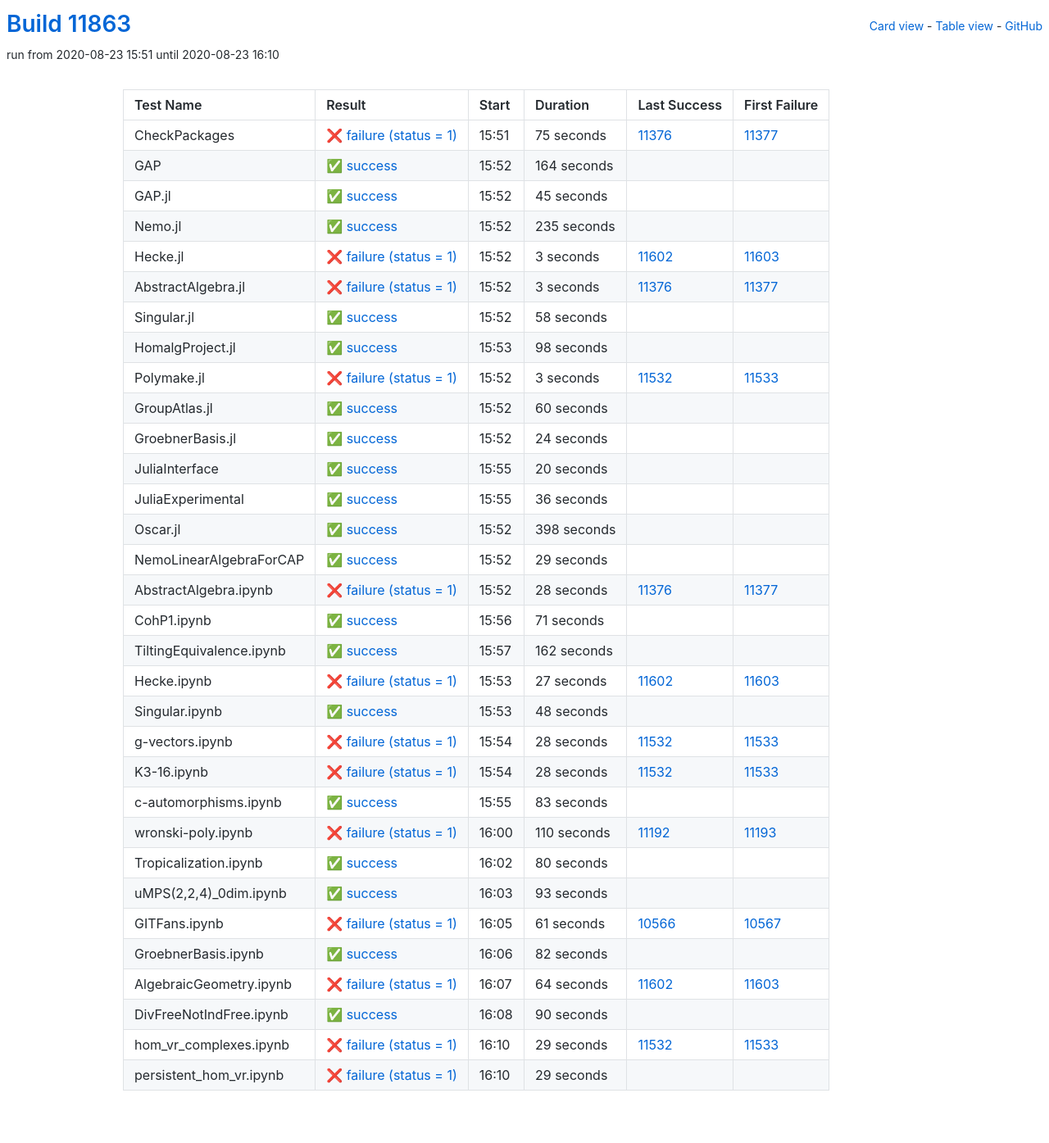
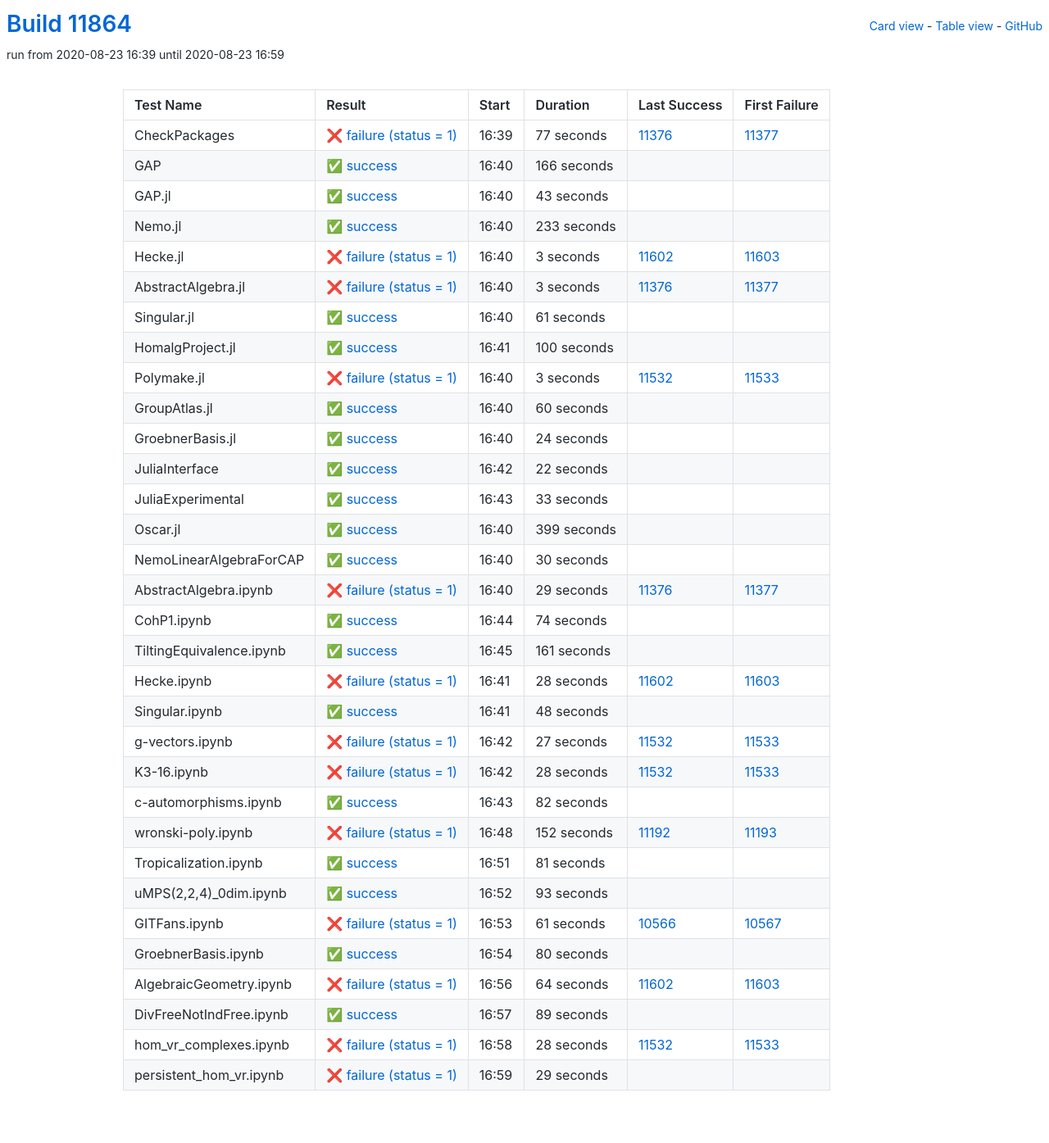
Before and after one commit to oscar-system/oscar-ci-status, a Jekyll site: the page built from table.html, in a window 1280 px wide. Shown: the whole page at 82% size. Built offline with Jekyll 4.4.1, drawn with Linux system fonts in a browser that asks for light colours.

Commit message:
Build #11864

```diff
--- a/_data/ci.yml
+++ b/_data/ci.yml
@@ -1,6 +1,6 @@
 ---
-build: 11863
-build_url: https://oscarci.mathematik.uni-kl.de/job/oscar/11863/
+build: 11864
+build_url: https://oscarci.mathematik.uni-kl.de/job/oscar/11864/
 job: oscar
 organization: oscar-system
 repo: oscar-ci-status
@@ -8,56 +8,56 @@
 tests:
 - name: CheckPackages
   id: checkpackages
-  log: https://oscarci.mathematik.uni-kl.de/job/oscar/11863/artifact/logs/build-11863/CheckPackages.log
-  start: 2020-08-23 15:51
+  log: https://oscarci.mathematik.uni-kl.de/job/oscar/11864/artifact/logs/build-11864/CheckPackages.log
+  start: 2020-08-23 16:39
   success: false
   exitcode: 1
   status: failure
-  duration: 75
+  duration: 77
   last_success: 11376
   last_success_url: https://oscarci.mathematik.uni-kl.de/job/oscar/11376/
   first_failure: 11377
   first_failure_url: https://oscarci.mathematik.uni-kl.de/job/oscar/11377/
 - name: GAP
   id: gap
-  log: https://oscarci.mathematik.uni-kl.de/job/oscar/11863/artifact/logs/build-11863/GAP.log
-  start: 2020-08-23 15:52
+  log: https://oscarci.mathematik.uni-kl.de/job/oscar/11864/artifact/logs/build-11864/GAP.log
+  start: 2020-08-23 16:40
   success: true
   exitcode: 0
   status: success
-  duration: 164
+  duration: 166
   last_success: false
   last_success_url:
   first_failure: false
   first_failure_url:
 - name: GAP.jl
   id: gap-jl
-  log: https://oscarci.mathematik.uni-kl.de/job/oscar/11863/artifact/logs/build-11863/GAP.jl.log
-  start: 2020-08-23 15:52
+  log: https://oscarci.mathematik.uni-kl.de/job/oscar/11864/artifact/logs/build-11864/GAP.jl.log
+  start: 2020-08-23 16:40
   success: true
   exitcode: 0
   status: success
-  duration: 45
+  duration: 43
   last_success: false
   last_success_url:
   first_failure: false
   first_failure_url:
 - name: Nemo.jl
   id: nemo-jl
-  log: https://oscarci.mathematik.uni-kl.de/job/oscar/11863/artifact/logs/build-11863/Nemo.jl.log
-  start: 2020-08-23 15:52
+  log: https://oscarci.mathematik.uni-kl.de/job/oscar/11864/artifact/logs/build-11864/Nemo.jl.log
+  start: 2020-08-23 16:40
   success: true
   exitcode: 0
   status: success
-  duration: 235
+  duration: 233
   last_success: false
   last_success_url:
   first_failure: false
   first_failure_url:
 - name: Hecke.jl
   id: hecke-jl
-  log: https://oscarci.mathematik.uni-kl.de/job/oscar/11863/artifact/logs/build-11863/Hecke.jl.log
-  start: 2020-08-23 15:52
+  log: https://oscarci.mathematik.uni-kl.de/job/oscar/11864/artifact/logs/build-11864/Hecke.jl.log
+  start: 2020-08-23 16:40
   success: false
   exitcode: 1
   status: failure
@@ -68,8 +68,8 @@
   first_failure_url: https://oscarci.mathematik.uni-kl.de/job/oscar/11603/
 - name: AbstractAlgebra.jl
   id: abstractalgebra-jl
-  log: https://oscarci.mathematik.uni-kl.de/job/oscar/11863/artifact/logs/build-11863/AbstractAlgebra.jl.log
-  start: 2020-08-23 15:52
+  log: https://oscarci.mathematik.uni-kl.de/job/oscar/11864/artifact/logs/build-11864/AbstractAlgebra.jl.log
+  start: 2020-08-23 16:40
   success: false
   exitcode: 1
   status: failure
@@ -80,32 +80,32 @@
   first_failure_url: https://oscarci.mathematik.uni-kl.de/job/oscar/11377/
 - name: Singular.jl
   id: singular-jl
-  log: https://oscarci.mathematik.uni-kl.de/job/oscar/11863/artifact/logs/build-11863/Singular.jl.log
-  start: 2020-08-23 15:52
+  log: https://oscarci.mathematik.uni-kl.de/job/oscar/11864/artifact/logs/build-11864/Singular.jl.log
+  start: 2020-08-23 16:40
   success: true
   exitcode: 0
   status: success
-  duration: 58
+  duration: 61
   last_success: false
   last_success_url:
   first_failure: false
   first_failure_url:
 - name: HomalgProject.jl
   id: homalgproject-jl
-  log: https://oscarci.mathematik.uni-kl.de/job/oscar/11863/artifact/logs/build-11863/HomalgProject.jl.log
-  start: 2020-08-23 15:53
+  log: https://oscarci.mathematik.uni-kl.de/job/oscar/11864/artifact/logs/build-11864/HomalgProject.jl.log
+  start: 2020-08-23 16:41
   success: true
   exitcode: 0
   status: success
-  duration: 98
+  duration: 100
   last_success: false
   last_success_url:
   first_failure: false
   first_failure_url:
 - name: Polymake.jl
   id: polymake-jl
-  log: https://oscarci.mathematik.uni-kl.de/job/oscar/11863/artifact/logs/build-11863/Polymake.jl.log
-  start: 2020-08-23 15:52
+  log: https://oscarci.mathematik.uni-kl.de/job/oscar/11864/artifact/logs/build-11864/Polymake.jl.log
+  start: 2020-08-23 16:40
   success: false
   exitcode: 1
   status: failure
@@ -116,8 +116,8 @@
   first_failure_url: https://oscarci.mathematik.uni-kl.de/job/oscar/11533/
 - name: GroupAtlas.jl
   id: groupatlas-jl
-  log: https://oscarci.mathematik.uni-kl.de/job/oscar/11863/artifact/logs/build-11863/GroupAtlas.jl.log
-  start: 2020-08-23 15:52
+  log: https://oscarci.mathematik.uni-kl.de/job/oscar/11864/artifact/logs/build-11864/GroupAtlas.jl.log
+  start: 2020-08-23 16:40
   success: true
   exitcode: 0
   status: success
@@ -128,8 +128,8 @@
   first_failure_url:
 - name: GroebnerBasis.jl
   id: groebnerbasis-jl
-  log: https://oscarci.mathematik.uni-kl.de/job/oscar/11863/artifact/logs/build-11863/GroebnerBasis.jl.log
-  start: 2020-08-23 15:52
+  log: https://oscarci.mathematik.uni-kl.de/job/oscar/11864/artifact/logs/build-11864/GroebnerBasis.jl.log
+  start: 2020-08-23 16:40
   success: true
   exitcode: 0
   status: success
@@ -140,104 +140,104 @@
   first_failure_url:
 - name: JuliaInterface
   id: juliainterface
-  log: https://oscarci.mathematik.uni-kl.de/job/oscar/11863/artifact/logs/build-11863/JuliaInterface.log
-  start: 2020-08-23 15:55
+  log: https://oscarci.mathematik.uni-kl.de/job/oscar/11864/artifact/logs/build-11864/JuliaInterface.log
+  start: 2020-08-23 16:42
   success: true
   exitcode: 0
   status: success
-  duration: 20
+  duration: 22
   last_success: false
   last_success_url:
   first_failure: false
   first_failure_url:
 - name: JuliaExperimental
   id: juliaexperimental
-  log: https://oscarci.mathematik.uni-kl.de/job/oscar/11863/artifact/logs/build-11863/JuliaExperimental.log
-  start: 2020-08-23 15:55
+  log: https://oscarci.mathematik.uni-kl.de/job/oscar/11864/artifact/logs/build-11864/JuliaExperimental.log
+  start: 2020-08-23 16:43
   success: true
   exitcode: 0
   status: success
-  duration: 36
+  duration: 33
   last_success: false
   last_success_url:
   first_failure: false
   first_failure_url:
 - name: Oscar.jl
   id: oscar-jl
-  log: https://oscarci.mathematik.uni-kl.de/job/oscar/11863/artifact/logs/build-11863/Oscar.jl.log
-  start: 2020-08-23 15:52
+  log: https://oscarci.mathematik.uni-kl.de/job/oscar/11864/artifact/logs/build-11864/Oscar.jl.log
+  start: 2020-08-23 16:40
   success: true
   exitcode: 0
   status: success
-  duration: 398
+  duration: 399
   last_success: false
   last_success_url:
   first_failure: false
   first_failure_url:
 - name: NemoLinearAlgebraForCAP
   id: nemolinearalgebraforcap
-  log: https://oscarci.mathematik.uni-kl.de/job/oscar/11863/artifact/logs/build-11863/NemoLinearAlgebraForCAP.log
-  start: 2020-08-23 15:52
+  log: https://oscarci.mathematik.uni-kl.de/job/oscar/11864/artifact/logs/build-11864/NemoLinearAlgebraForCAP.log
+  start: 2020-08-23 16:40
   success: true
   exitcode: 0
   status: success
-  duration: 29
+  duration: 30
   last_success: false
   last_success_url:
   first_failure: false
   first_failure_url:
 - name: AbstractAlgebra.ipynb
   id: abstractalgebra-ipynb
-  log: https://oscarci.mathematik.uni-kl.de/job/oscar/11863/artifact/logs/build-11863/AbstractAlgebra.ipynb.log
-  start: 2020-08-23 15:52
+  log: https://oscarci.mathematik.uni-kl.de/job/oscar/11864/artifact/logs/build-11864/AbstractAlgebra.ipynb.log
+  start: 2020-08-23 16:40
   success: false
   exitcode: 1
   status: failure
-  duration: 28
+  duration: 29
   last_success: 11376
   last_success_url: https://oscarci.mathematik.uni-kl.de/job/oscar/11376/
   first_failure: 11377
   first_failure_url: https://oscarci.mathematik.uni-kl.de/job/oscar/11377/
 - name: CohP1.ipynb
   id: cohp1-ipynb
-  log: https://oscarci.mathematik.uni-kl.de/job/oscar/11863/artifact/logs/build-11863/CohP1.ipynb.log
-  start: 2020-08-23 15:56
+  log: https://oscarci.mathematik.uni-kl.de/job/oscar/11864/artifact/logs/build-11864/CohP1.ipynb.log
+  start: 2020-08-23 16:44
   success: true
   exitcode: 0
   status: success
-  duration: 71
+  duration: 74
   last_success: false
   last_success_url:
   first_failure: false
   first_failure_url:
 - name: TiltingEquivalence.ipynb
   id: tiltingequivalence-ipynb
-  log: https://oscarci.mathematik.uni-kl.de/job/oscar/11863/artifact/logs/build-11863/TiltingEquivalence.ipynb.log
-  start: 2020-08-23 15:57
+  log: https://oscarci.mathematik.uni-kl.de/job/oscar/11864/artifact/logs/build-11864/TiltingEquivalence.ipynb.log
+  start: 2020-08-23 16:45
   success: true
   exitcode: 0
   status: success
-  duration: 162
+  duration: 161
   last_success: false
   last_success_url:
   first_failure: false
   first_failure_url:
 - name: Hecke.ipynb
   id: hecke-ipynb
-  log: https://oscarci.mathematik.uni-kl.de/job/oscar/11863/artifact/logs/build-11863/Hecke.ipynb.log
-  start: 2020-08-23 15:53
+  log: https://oscarci.mathematik.uni-kl.de/job/oscar/11864/artifact/logs/build-11864/Hecke.ipynb.log
+  start: 2020-08-23 16:41
   success: false
   exitcode: 1
   status: failure
-  duration: 27
+  duration: 28
   last_success: 11602
   last_success_url: https://oscarci.mathematik.uni-kl.de/job/oscar/11602/
   first_failure: 11603
   first_failure_url: https://oscarci.mathematik.uni-kl.de/job/oscar/11603/
 - name: Singular.ipynb
   id: singular-ipynb
-  log: https://oscarci.mathematik.uni-kl.de/job/oscar/11863/artifact/logs/build-11863/Singular.ipynb.log
-  start: 2020-08-23 15:53
+  log: https://oscarci.mathematik.uni-kl.de/job/oscar/11864/artifact/logs/build-11864/Singular.ipynb.log
+  start: 2020-08-23 16:41
   success: true
   exitcode: 0
   status: success
@@ -248,20 +248,20 @@
   first_failure_url:
 - name: g-vectors.ipynb
   id: g-vectors-ipynb
-  log: https://oscarci.mathematik.uni-kl.de/job/oscar/11863/artifact/logs/build-11863/g-vectors.ipynb.log
-  start: 2020-08-23 15:54
+  log: https://oscarci.mathematik.uni-kl.de/job/oscar/11864/artifact/logs/build-11864/g-vectors.ipynb.log
+  start: 2020-08-23 16:42
   success: false
   exitcode: 1
   status: failure
-  duration: 28
+  duration: 27
   last_success: 11532
   last_success_url: https://oscarci.mathematik.uni-kl.de/job/oscar/11532/
   first_failure: 11533
   first_failure_url: https://oscarci.mathematik.uni-kl.de/job/oscar/11533/
 - name: K3-16.ipynb
   id: k3-16-ipynb
-  log: https://oscarci.mathematik.uni-kl.de/job/oscar/11863/artifact/logs/build-11863/K3-16.ipynb.log
-  start: 2020-08-23 15:54
+  log: https://oscarci.mathematik.uni-kl.de/job/oscar/11864/artifact/logs/build-11864/K3-16.ipynb.log
+  start: 2020-08-23 16:42
   success: false
   exitcode: 1
   status: failure
@@ -272,44 +272,44 @@
   first_failure_url: https://oscarci.mathematik.uni-kl.de/job/oscar/11533/
 - name: c-automorphisms.ipynb
   id: c-automorphisms-ipynb
-  log: https://oscarci.mathematik.uni-kl.de/job/oscar/11863/artifact/logs/build-11863/c-automorphisms.ipynb.log
-  start: 2020-08-23 15:55
+  log: https://oscarci.mathematik.uni-kl.de/job/oscar/11864/artifact/logs/build-11864/c-automorphisms.ipynb.log
+  start: 2020-08-23 16:43
   success: true
   exitcode: 0
   status: success
-  duration: 83
+  duration: 82
   last_success: false
   last_success_url:
   first_failure: false
   first_failure_url:
 - name: wronski-poly.ipynb
   id: wronski-poly-ipynb
-  log: https://oscarci.mathematik.uni-kl.de/job/oscar/11863/artifact/logs/build-11863/wronski-poly.ipynb.log
-  start: 2020-08-23 16:00
+  log: https://oscarci.mathematik.uni-kl.de/job/oscar/11864/artifact/logs/build-11864/wronski-poly.ipynb.log
+  start: 2020-08-23 16:48
   success: false
   exitcode: 1
   status: failure
-  duration: 110
+  duration: 152
   last_success: 11192
   last_success_url: https://oscarci.mathematik.uni-kl.de/job/oscar/11192/
   first_failure: 11193
   first_failure_url: https://oscarci.mathematik.uni-kl.de/job/oscar/11193/
 - name: Tropicalization.ipynb
   id: tropicalization-ipynb
-  log: https://oscarci.mathematik.uni-kl.de/job/oscar/11863/artifact/logs/build-11863/Tropicalization.ipynb.log
-  start: 2020-08-23 16:02
+  log: https://oscarci.mathematik.uni-kl.de/job/oscar/11864/artifact/logs/build-11864/Tropicalization.ipynb.log
+  start: 2020-08-23 16:51
   success: true
   exitcode: 0
   status: success
-  duration: 80
+  duration: 81
   last_success: false
   last_success_url:
   first_failure: false
   first_failure_url:
 - name: uMPS(2,2,4)_0dim.ipynb
   id: umps-2-2-4-0dim-ipynb
-  log: https://oscarci.mathematik.uni-kl.de/job/oscar/11863/artifact/logs/build-11863/uMPS-2-2-4-_0dim.ipynb.log
-  start: 2020-08-23 16:03
+  log: https://oscarci.mathematik.uni-kl.de/job/oscar/11864/artifact/logs/build-11864/uMPS-2-2-4-_0dim.ipynb.log
+  start: 2020-08-23 16:52
   success: true
   exitcode: 0
   status: success
@@ -320,8 +320,8 @@
   first_failure_url:
 - name: GITFans.ipynb
   id: gitfans-ipynb
-  log: https://oscarci.mathematik.uni-kl.de/job/oscar/11863/artifact/logs/build-11863/GITFans.ipynb.log
-  start: 2020-08-23 16:05
+  log: https://oscarci.mathematik.uni-kl.de/job/oscar/11864/artifact/logs/build-11864/GITFans.ipynb.log
+  start: 2020-08-23 16:53
   success: false
   exitcode: 1
   status: failure
@@ -332,20 +332,20 @@
   first_failure_url: https://oscarci.mathematik.uni-kl.de/job/oscar/10567/
 - name: GroebnerBasis.ipynb
   id: groebnerbasis-ipynb
-  log: https://oscarci.mathematik.uni-kl.de/job/oscar/11863/artifact/logs/build-11863/GroebnerBasis.ipynb.log
-  start: 2020-08-23 16:06
+  log: https://oscarci.mathematik.uni-kl.de/job/oscar/11864/artifact/logs/build-11864/GroebnerBasis.ipynb.log
+  start: 2020-08-23 16:54
   success: true
   exitcode: 0
   status: success
-  duration: 82
+  duration: 80
   last_success: false
   last_success_url:
   first_failure: false
   first_failure_url:
 - name: AlgebraicGeometry.ipynb
   id: algebraicgeometry-ipynb
-  log: https://oscarci.mathematik.uni-kl.de/job/oscar/11863/artifact/logs/build-11863/AlgebraicGeometry.ipynb.log
-  start: 2020-08-23 16:07
+  log: https://oscarci.mathematik.uni-kl.de/job/oscar/11864/artifact/logs/build-11864/AlgebraicGeometry.ipynb.log
+  start: 2020-08-23 16:56
   success: false
   exitcode: 1
   status: failure
@@ -356,32 +356,32 @@
   first_failure_url: https://oscarci.mathematik.uni-kl.de/job/oscar/11603/
 - name: DivFreeNotIndFree.ipynb
   id: divfreenotindfree-ipynb
-  log: https://oscarci.mathematik.uni-kl.de/job/oscar/11863/artifact/logs/build-11863/DivFreeNotIndFree.ipynb.log
-  start: 2020-08-23 16:08
+  log: https://oscarci.mathematik.uni-kl.de/job/oscar/11864/artifact/logs/build-11864/DivFreeNotIndFree.ipynb.log
+  start: 2020-08-23 16:57
   success: true
   exitcode: 0
   status: success
-  duration: 90
+  duration: 89
   last_success: false
   last_success_url:
   first_failure: false
   first_failure_url:
 - name: hom_vr_complexes.ipynb
   id: hom-vr-complexes-ipynb
-  log: https://oscarci.mathematik.uni-kl.de/job/oscar/11863/artifact/logs/build-11863/hom_vr_complexes.ipynb.log
-  start: 2020-08-23 16:10
+  log: https://oscarci.mathematik.uni-kl.de/job/oscar/11864/artifact/logs/build-11864/hom_vr_complexes.ipynb.log
+  start: 2020-08-23 16:58
   success: false
   exitcode: 1
   status: failure
-  duration: 29
+  duration: 28
   last_success: 11532
   last_success_url: https://oscarci.mathematik.uni-kl.de/job/oscar/11532/
   first_failure: 11533
   first_failure_url: https://oscarci.mathematik.uni-kl.de/job/oscar/11533/
 - name: persistent_hom_vr.ipynb
   id: persistent-hom-vr-ipynb
-  log: https://oscarci.mathematik.uni-kl.de/job/oscar/11863/artifact/logs/build-11863/persistent_hom_vr.ipynb.log
-  start: 2020-08-23 16:10
+  log: https://oscarci.mathematik.uni-kl.de/job/oscar/11864/artifact/logs/build-11864/persistent_hom_vr.ipynb.log
+  start: 2020-08-23 16:59
   success: false
   exitcode: 1
   status: failure
```
Also changed, not shown: README.md.
